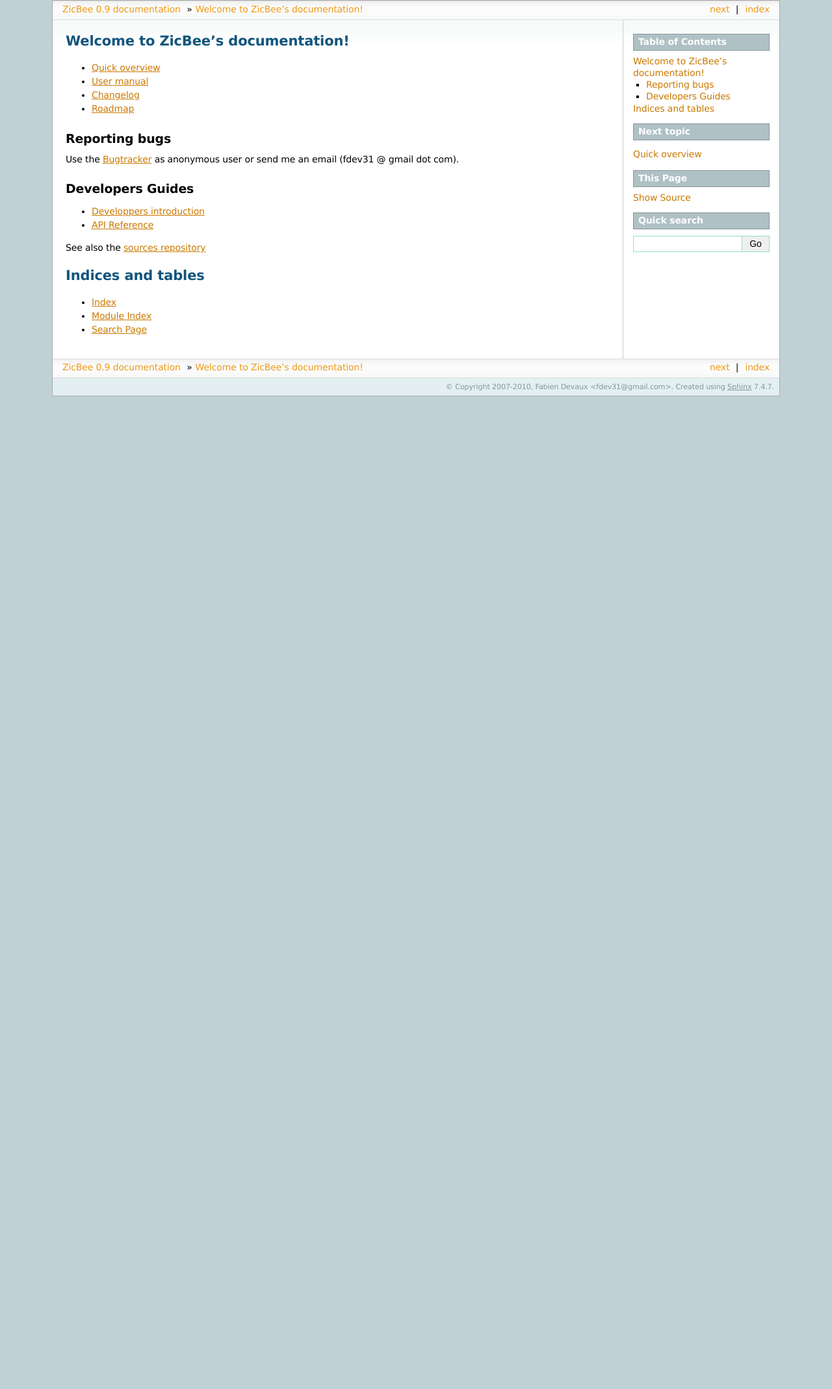
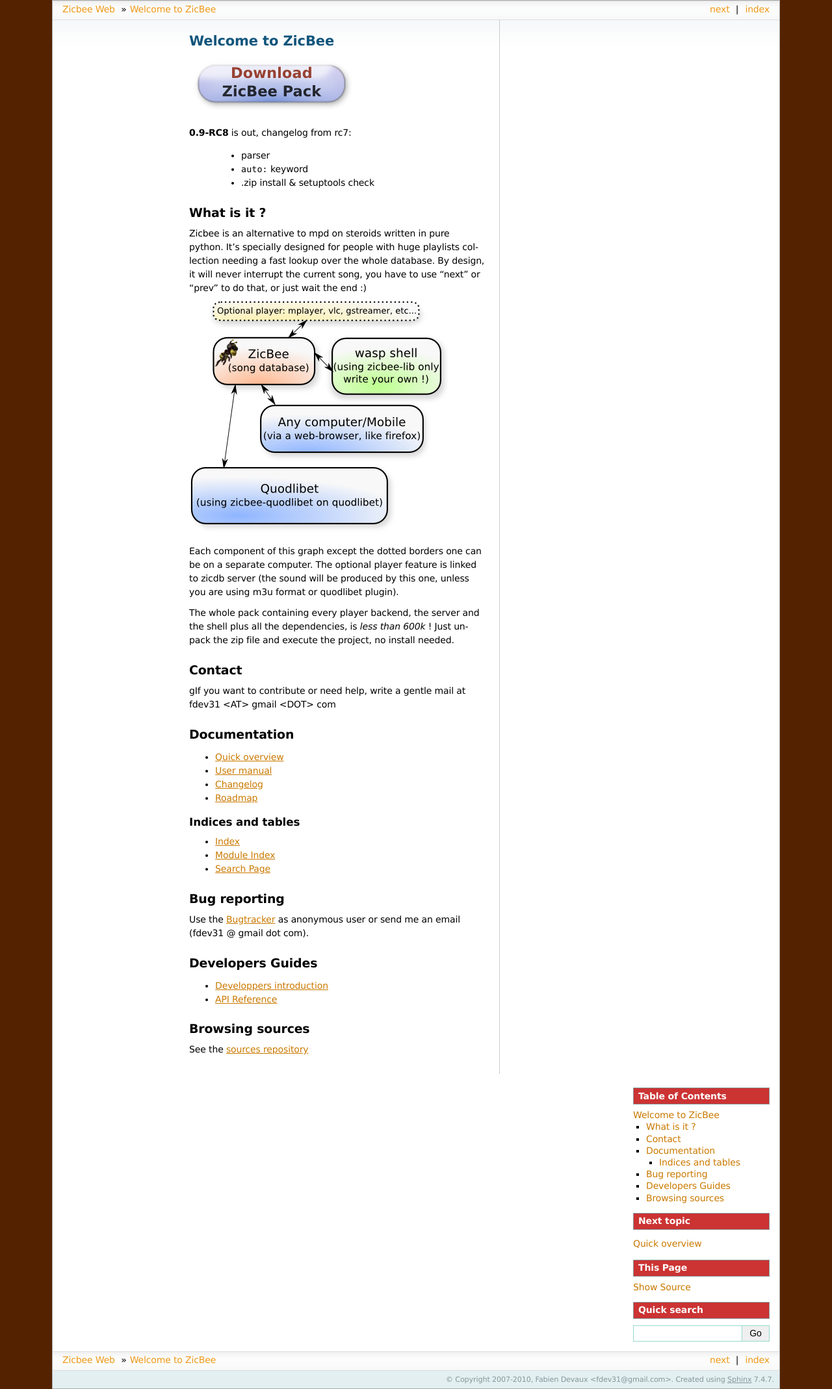
Before and after one commit to fdev31/zicbee-workshop, a Sphinx documentation site: the page built from docs/source/index.rst, in a window 1280 px wide. Shown: the whole page at 65% size. Built offline with Sphinx 7.4.7, drawn with Linux system fonts in a browser that asks for light colours; formulas are drawn with MathJax 3; before the commit the page ends 900 px from its top, so only the background shows below that.

Commit message:
update docs (mostly frontpage + css)

```diff
--- a/docs/source/_static/default.css
+++ b/docs/source/_static/default.css
@@ -9,3 +9,9 @@
   position: fixed;
   display: block;
 }
+
+div.documentwrapper {
+	margin-left: auto;
+	margin-right: auto;
+	width: 66%;
+}
--- /dev/null
+++ b/docs/source/_static/sphinxdoc.css
@@ -0,0 +1,347 @@
+/*
+ * sphinxdoc.css_t
+ * ~~~~~~~~~~~~~~~
+ *
+ * Sphinx stylesheet -- sphinxdoc theme.  Originally created by
+ * Armin Ronacher for Werkzeug.
+ *
+ * :copyright: Copyright 2007-2010 by the Sphinx team, see AUTHORS.
+ * :license: BSD, see LICENSE for details.
+ *
+ */
+
+@import url("basic.css");
+
+/* -- page layout ----------------------------------------------------------- */
+
+body {
+    font-family: 'Lucida Grande', 'Lucida Sans Unicode', 'Geneva',
+                 'Verdana', sans-serif;
+    font-size: 14px;
+    letter-spacing: -0.01em;
+    line-height: 150%;
+    text-align: center;
+    background-color: #552200;
+    color: black;
+    padding: 0;
+    border: 1px solid #aaa;
+
+    margin: 0px 80px 0px 80px;
+    min-width: 740px;
+}
+
+div.document {
+    background-color: white;
+    text-align: left;
+    background-image: url(contents.png);
+    background-repeat: repeat-x;
+}
+
+div.bodywrapper {
+    margin: 0 240px 0 0;
+    border-right: 1px solid #ccc;
+}
+
+div.body {
+    margin: 0;
+    padding: 0.5em 20px 20px 20px;
+}
+
+div.related {
+    font-size: 1em;
+}
+
+div.related ul {
+    background-image: url(navigation.png);
+    height: 2em;
+    border-top: 1px solid #ddd;
+    border-bottom: 1px solid #ddd;
+}
+
+div.related ul li {
+    margin: 0;
+    padding: 0;
+    height: 2em;
+    float: left;
+}
+
+div.related ul li.right {
+    float: right;
+    margin-right: 5px;
+}
+
+div.related ul li a {
+    margin: 0;
+    padding: 0 5px 0 5px;
+    line-height: 1.75em;
+    color: #EE9816;
+}
+
+div.related ul li a:hover {
+    color: #3CA8E7;
+}
+
+div.sphinxsidebarwrapper {
+    padding: 0;
+}
+
+div.sphinxsidebar {
+    margin: 0;
+    padding: 0.5em 15px 15px 0;
+    width: 210px;
+    float: right;
+    font-size: 1em;
+    text-align: left;
+}
+
+div.sphinxsidebar h3, div.sphinxsidebar h4 {
+    margin: 1em 0 0.5em 0;
+    font-size: 1em;
+    padding: 0.1em 0 0.1em 0.5em;
+    color: white;
+    border: 1px solid #86989B;
+    background-color: #CC3333;
+}
+
+div.sphinxsidebar h3 a {
+    color: white;
+}
+
+div.sphinxsidebar ul {
+    padding-left: 1.5em;
+    margin-top: 7px;
+    padding: 0;
+    line-height: 130%;
+}
+
+div.sphinxsidebar ul ul {
+    margin-left: 20px;
+}
+
+div.footer {
+    background-color: #E3EFF1;
+    color: #86989B;
+    padding: 3px 8px 3px 0;
+    clear: both;
+    font-size: 0.8em;
+    text-align: right;
+}
+
+div.footer a {
+    color: #86989B;
+    text-decoration: underline;
+}
+
+/* -- body styles ----------------------------------------------------------- */
+
+p {
+    margin: 0.8em 0 0.5em 0;
+}
+
+a {
+    color: #CA7900;
+    text-decoration: none;
+}
+
+a:hover {
+    color: #2491CF;
+}
+
+div.body a {
+    text-decoration: underline;
+}
+
+h1 {
+    margin: 0;
+    padding: 0.7em 0 0.3em 0;
+    font-size: 1.5em;
+    color: #11557C;
+}
+
+h2 {
+    margin: 1.3em 0 0.2em 0;
+    font-size: 1.35em;
+    padding: 0;
+}
+
+h3 {
+    margin: 1em 0 -0.3em 0;
+    font-size: 1.2em;
+}
+
+div.body h1 a, div.body h2 a, div.body h3 a, div.body h4 a, div.body h5 a, div.body h6 a {
+    color: black!important;
+}
+
+h1 a.anchor, h2 a.anchor, h3 a.anchor, h4 a.anchor, h5 a.anchor, h6 a.anchor {
+    display: none;
+    margin: 0 0 0 0.3em;
+    padding: 0 0.2em 0 0.2em;
+    color: #aaa!important;
+}
+
+h1:hover a.anchor, h2:hover a.anchor, h3:hover a.anchor, h4:hover a.anchor,
+h5:hover a.anchor, h6:hover a.anchor {
+    display: inline;
+}
+
+h1 a.anchor:hover, h2 a.anchor:hover, h3 a.anchor:hover, h4 a.anchor:hover,
+h5 a.anchor:hover, h6 a.anchor:hover {
+    color: #777;
+    background-color: #eee;
+}
+
+a.headerlink {
+    color: #c60f0f!important;
+    font-size: 1em;
+    margin-left: 6px;
+    padding: 0 4px 0 4px;
+    text-decoration: none!important;
+}
+
+a.headerlink:hover {
+    background-color: #ccc;
+    color: white!important;
+}
+
+cite, code, tt {
+    font-family: 'Consolas', 'Deja Vu Sans Mono',
+                 'Bitstream Vera Sans Mono', monospace;
+    font-size: 0.95em;
+    letter-spacing: 0.01em;
+}
+
+tt {
+    background-color: #f2f2f2;
+    border-bottom: 1px solid #ddd;
+    color: #333;
+}
+
+tt.descname, tt.descclassname, tt.xref {
+    border: 0;
+}
+
+hr {
+    border: 1px solid #abc;
+    margin: 2em;
+}
+
+a tt {
+    border: 0;
+    color: #CA7900;
+}
+
+a tt:hover {
+    color: #2491CF;
+}
+
+pre {
+    font-family: 'Consolas', 'Deja Vu Sans Mono',
+                 'Bitstream Vera Sans Mono', monospace;
+    font-size: 0.95em;
+    letter-spacing: 0.015em;
+    line-height: 120%;
+    padding: 0.5em;
+    border: 1px solid #ccc;
+    background-color: #f8f8f8;
+}
+
+pre a {
+    color: inherit;
+    text-decoration: underline;
+}
+
+td.linenos pre {
+    padding: 0.5em 0;
+}
+
+div.quotebar {
+    background-color: #f8f8f8;
+    max-width: 250px;
+    float: right;
+    padding: 2px 7px;
+    border: 1px solid #ccc;
+}
+
+div.topic {
+    background-color: #f8f8f8;
+}
+
+table {
+    border-collapse: collapse;
+    margin: 0 -0.5em 0 -0.5em;
+}
+
+table td, table th {
+    padding: 0.2em 0.5em 0.2em 0.5em;
+}
+
+div.admonition, div.warning {
+    font-size: 0.9em;
+    margin: 1em 0 1em 0;
+    border: 1px solid #86989B;
+    background-color: #f7f7f7;
+    padding: 0;
+}
+
+div.admonition p, div.warning p {
+    margin: 0.5em 1em 0.5em 1em;
+    padding: 0;
+}
+
+div.admonition pre, div.warning pre {
+    margin: 0.4em 1em 0.4em 1em;
+}
+
+div.admonition p.admonition-title,
+div.warning p.admonition-title {
+    margin: 0;
+    padding: 0.1em 0 0.1em 0.5em;
+    color: white;
+    border-bottom: 1px solid #86989B;
+    font-weight: bold;
+    background-color: #AFC1C4;
+}
+
+div.warning {
+    border: 1px solid #940000;
+}
+
+div.warning p.admonition-title {
+    background-color: #CF0000;
+    border-bottom-color: #940000;
+}
+
+div.admonition ul, div.admonition ol,
+div.warning ul, div.warning ol {
+    margin: 0.1em 0.5em 0.5em 3em;
+    padding: 0;
+}
+
+div.versioninfo {
+    margin: 1em 0 0 0;
+    border: 1px solid #ccc;
+    background-color: #DDEAF0;
+    padding: 8px;
+    line-height: 1.3em;
+    font-size: 0.9em;
+}
+
+.viewcode-back {
+    font-family: 'Lucida Grande', 'Lucida Sans Unicode', 'Geneva',
+                 'Verdana', sans-serif;
+}
+
+div.viewcode-block:target {
+    background-color: #f4debf;
+    border-top: 1px solid #ac9;
+    border-bottom: 1px solid #ac9;
+}
+
+
+
+div.documentwrapper {
+	margin-left: auto;
+	margin-right: auto;
+	width: 66%;
+}
--- a/docs/source/conf.py
+++ b/docs/source/conf.py
@@ -115,7 +115,7 @@
 
 # The name for this set of Sphinx documents.  If None, it defaults to
 # "<project> v<release> documentation".
-#html_title = None
+html_title = "Zicbee Web"
 
 # A shorter title for the navigation bar.  Default is the same as html_title.
 #html_short_title = None
--- a/docs/source/index.rst
+++ b/docs/source/index.rst
@@ -3,8 +3,44 @@
    You can adapt this file completely to your liking, but it should at least
    contain the root `toctree` directive.
 
-Welcome to ZicBee's documentation!
-==================================
+
+=================
+Welcome to ZicBee
+=================
+
+.. image:: _static/button.png
+   :target: http://zicbee.gnux.info/files/zicbee-0.9-rc8.zip
+
+**0.9-RC8** is out, changelog from rc7:
+
+ * parser
+ * ``auto:`` keyword
+ * .zip install & setuptools check
+
+
+
+What is it ?
+************
+
+Zicbee is an alternative to mpd on steroids written in pure python.
+It's specially designed for people with huge playlists collection needing a fast lookup over the whole database.
+By design, it will never interrupt the current song, you have to use "next" or "prev" to do that, or just wait the end :)
+
+.. image:: _static/design.png
+
+Each component of this graph except the dotted borders one can be on a separate computer.
+The optional player feature is linked to zicdb server (the sound will be produced by this one, unless you are using m3u format or quodlibet plugin).
+
+The whole pack containing every player backend, the server and the shell plus all the dependencies, is *less than 600k* !
+Just unpack the zip file and execute the project, no install needed.
+
+Contact
+*******
+
+gIf you want to contribute or need help, write a gentle mail at fdev31 <AT> gmail <DOT> com
+
+Documentation
+*************
 
 .. toctree::
     :maxdepth: 1
@@ -14,28 +50,34 @@
     changelog
     roadmap
 
+
+Indices and tables
+------------------
+
+* :ref:`genindex`
+* :ref:`modindex`
+* :ref:`search`
+
 .. todolist::
 
-Reporting bugs
---------------
+Bug reporting
+*************
 
 Use the `Bugtracker`_ as anonymous user or send me an email (fdev31 @ gmail dot com).
 
 Developers Guides
------------------
+*****************
 .. toctree::
     :maxdepth: 1
 
     dev_intro
     api_reference
 
-See also the `sources repository <http://zicbee.gnux.info/hg/>`_
+Browsing sources
+****************
 
-Indices and tables
-==================
+See the `sources repository <http://zicbee.gnux.info/hg/>`_
 
-* :ref:`genindex`
-* :ref:`modindex`
-* :ref:`search`
+
 
 .. _Bugtracker: http://zicbee.gnux.info/bugtraq
```
Also changed, not shown: docs/source/_static/button.png (added), docs/source/_static/design.png (added), docs/source/_static/wink.png (added), 1 other file.
